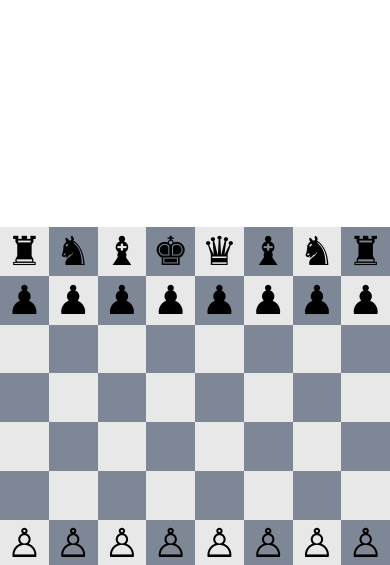
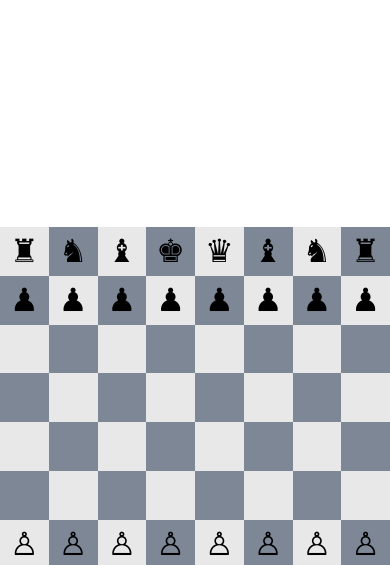
Before and after one commit to kamil20020/chess, a PHP site: page / in a window 390 px wide. Shown: the top 565 px of the page. Run offline with PHP 8.4, Linux system fonts and the light colour scheme.

```diff
--- a/styles.css
+++ b/styles.css
@@ -44,7 +44,7 @@ body{
     }
 
     .tile{
-        font-size: 40px;
+        font-size: 32px;
     }
 }
 
```
